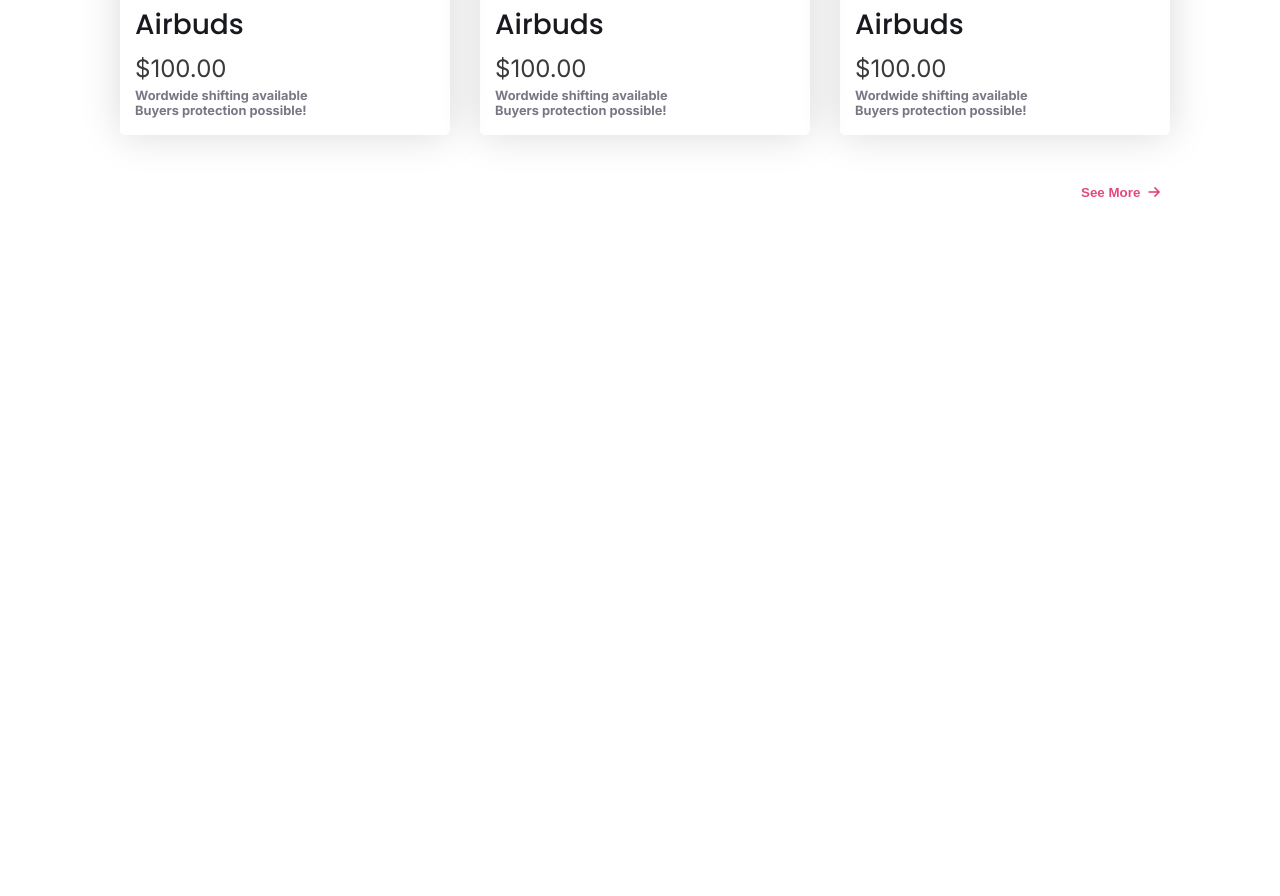
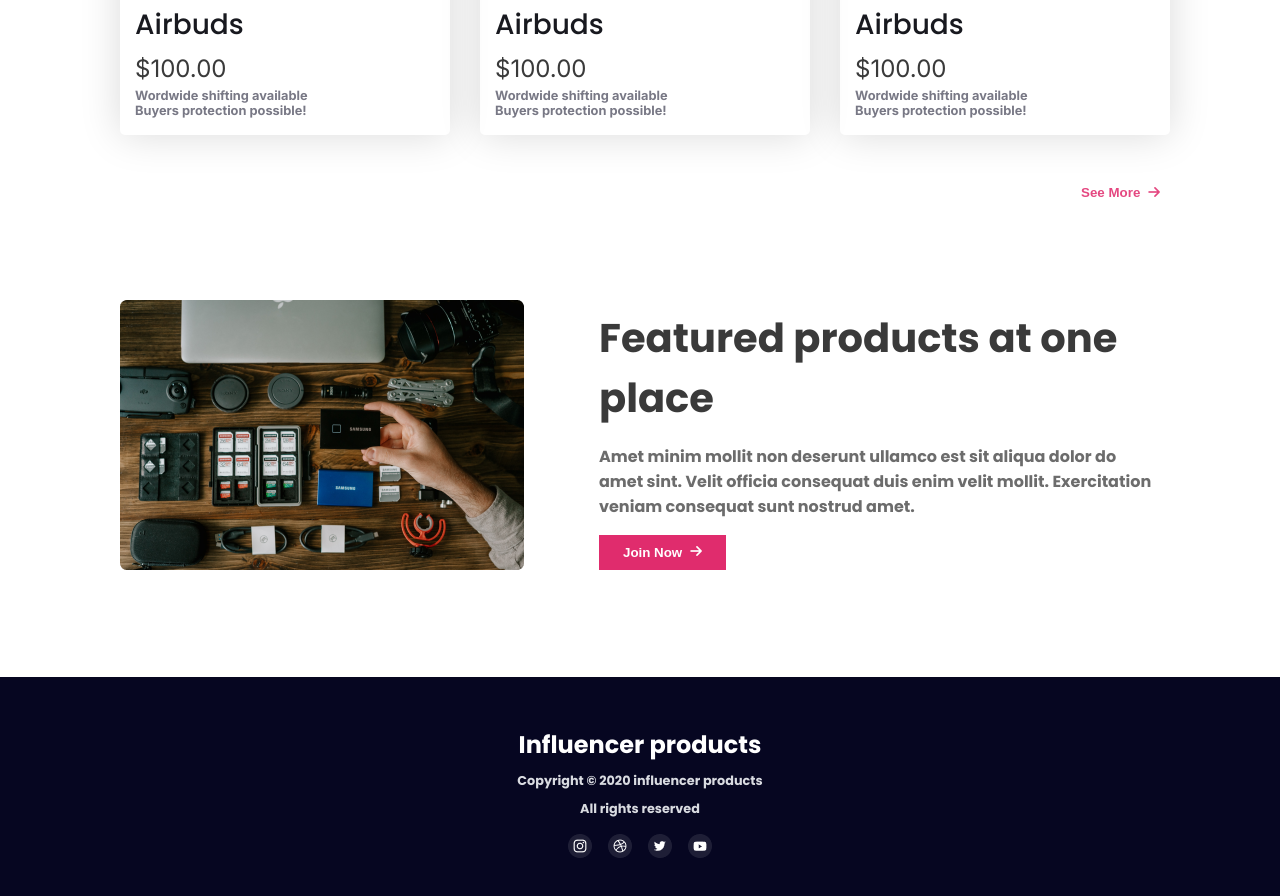
Before and after one commit to j-shifat-18/influencer-gear, a plain HTML site: page index.html in a window 1280 px wide. Shown: the part 2094-2990 px from the top of the page. Before the commit the page ends 2394 px from the top, so only its background shows below. Drawn offline with Linux system fonts and the light colour scheme.

Commit message:
added featured-product and footer section

```diff
--- a/index.html
+++ b/index.html
@@ -1,12 +1,16 @@
 <!DOCTYPE html>
 <html lang="en">
+
 <head>
     <meta charset="UTF-8">
     <meta name="viewport" content="width=device-width, initial-scale=1.0">
     <title>Influencer Gear</title>
     <link rel="stylesheet" href="styles/style.css">
-    <link rel="stylesheet" href="https://cdnjs.cloudflare.com/ajax/libs/font-awesome/6.7.2/css/all.min.css" integrity="sha512-Evv84Mr4kqVGRNSgIGL/F/aIDqQb7xQ2vcrdIwxfjThSH8CSR7PBEakCr51Ck+w+/U6swU2Im1vVX0SVk9ABhg==" crossorigin="anonymous" referrerpolicy="no-referrer" />
+    <link rel="stylesheet" href="https://cdnjs.cloudflare.com/ajax/libs/font-awesome/6.7.2/css/all.min.css"
+        integrity="sha512-Evv84Mr4kqVGRNSgIGL/F/aIDqQb7xQ2vcrdIwxfjThSH8CSR7PBEakCr51Ck+w+/U6swU2Im1vVX0SVk9ABhg=="
+        crossorigin="anonymous" referrerpolicy="no-referrer" />
 </head>
+
 <body class="primary-font">
     <header>
         <nav class="nav">
@@ -27,7 +31,8 @@
             <div class="text-container">
                 <h2 class="section-title">Start your Journey as
                     Influencer</h2>
-                <p class="section-description">Lorem ipsum dolor sit amet, consectetur adipiscing elit. Sem vestibulum sed scelerisque eros. Lectus faucibus.</p>
+                <p class="section-description">Lorem ipsum dolor sit amet, consectetur adipiscing elit. Sem vestibulum
+                    sed scelerisque eros. Lectus faucibus.</p>
                 <button class="btn-primary">Preebook now<i class="fa-solid fa-arrow-right"></i></button>
             </div>
             <div class="hero-img">
@@ -117,9 +122,32 @@
                 <button class="see-more">See More<i class="fa-solid fa-arrow-right"></i></button>
             </div>
         </section>
+
+        <section class="featured-product">
+            <div>
+                <img src="images/gear.png" alt="">
+            </div>
+            <div class="container">
+                <h2 class="section-title">Featured products at one place</h2>
+                <p class="section-description">Amet minim mollit non deserunt ullamco est sit aliqua dolor do amet sint.
+                    Velit officia consequat duis enim velit mollit. Exercitation veniam consequat sunt nostrud amet.</p>
+                <button class="btn-primary">Join Now<i class="fa-solid fa-arrow-right"></i></button>
+            </div>
+        </section>
     </main>
     <footer>
-
+        <div class="rights">
+            <h3 class="section-title">Influencer products</h3>
+            <p class="section-description">Copyright © 2020 influencer products</p>
+            <p class="section-description">All rights reserved</p>
+        </div>
+        <div class="social">
+            <img src="icons/Instagram.png" alt="">
+            <img src="icons/Dribbble.png" alt="">
+            <img src="icons/Twitter.png" alt="">
+            <img src="icons/Youtube.png" alt="">
+        </div>
     </footer>
 </body>
+
 </html>
--- a/styles/style.css
+++ b/styles/style.css
@@ -21,6 +21,12 @@ font-family: "Poppins", serif;
     color: white;
     border: none;
     border-radius: 41px;
+    font-weight: bold;
+    display: flex;
+    gap: 8px;
+    padding: 10px 24px;
+    justify-content: center;
+    align-items: center;
 }
 
 
@@ -99,14 +105,7 @@ header {
     margin-bottom: 16px;
 }
 
-.hero .btn-primary {
-    font-weight: bold;
-    display: flex;
-    gap: 8px;
-    padding: 10px 24px;
-    justify-content: center;
-    align-items: center;
-}
+
 
 /* main  */
 main{
@@ -180,6 +179,60 @@ main > section{
 
 }
 
+/* featured product */
+.featured-product{
+    display: flex;
+    gap: 75px;
+    justify-content: center;
+    align-items: center;
+}
+
+.featured-product .section-title{
+    font-size:2.5rem ;
+    font-weight: bold;
+}
+.featured-product .section-description{
+    font-weight: bold;
+    color: rgba(108, 108, 108, 1);
+    margin: 16px 0px;
+}
+.featured-product .btn-primary{
+    display: flex;
+    gap: 8px;
+    border-radius: 0px;
+    padding: 10px 24px;
+}
+/* footer */
+footer{
+    display: flex;
+    flex-direction: column;
+    align-items: center;
+    justify-content: center;
+    padding: 50px 0px;
+    width: auto;
+    background-color: rgb(6, 6, 33);
+    text-align: center;
+}
+.rights{
+    display: flex;
+    flex-direction: column;
+    gap: 10px;
+}
+footer .section-title{
+    color: white;
+    font-size: 1.5rem;
+    font-weight: bold;
+}
+footer .section-description{
+    color: rgba(217, 219, 225, 1);
+    font-size: .8rem;
+    font-weight: bold;
+}
+.social{
+    display: flex;
+    gap: 16px;
+    margin-top: 16px;
+}
 @media screen and (max-width:576px) {
     .nav{
         margin: 25px 20px;
@@ -195,7 +248,8 @@ main > section{
         background-color: white;
         border: none;
     }
-    .hero{
+    .hero,
+    .featured-product{
         margin: 50px 20px;
         flex-direction: column-reverse;
         text-align: center;
@@ -215,7 +269,6 @@ main > section{
     .hero-img{
         height: 257px;
         width: 257px;
-        /* background: "width=100%"; */
         background-repeat: no-repeat;
         background-size: 100%;
     }
@@ -244,4 +297,17 @@ main > section{
         position: absolute;
         right:10%;
     }
+
+    .container{
+        display: flex;
+        flex-direction: column;
+        justify-content: center;
+        align-items: center;
+    }
+    .featured-product .section-title{
+        font-size: 1.5rem;
+    }
+    .featured-product img{
+        width: 90%;
+    }
 }
```
Also changed, not shown: icons/Dribbble.png (added), icons/Instagram.png (added), icons/Twitter.png (added), icons/Youtube.png (added).
